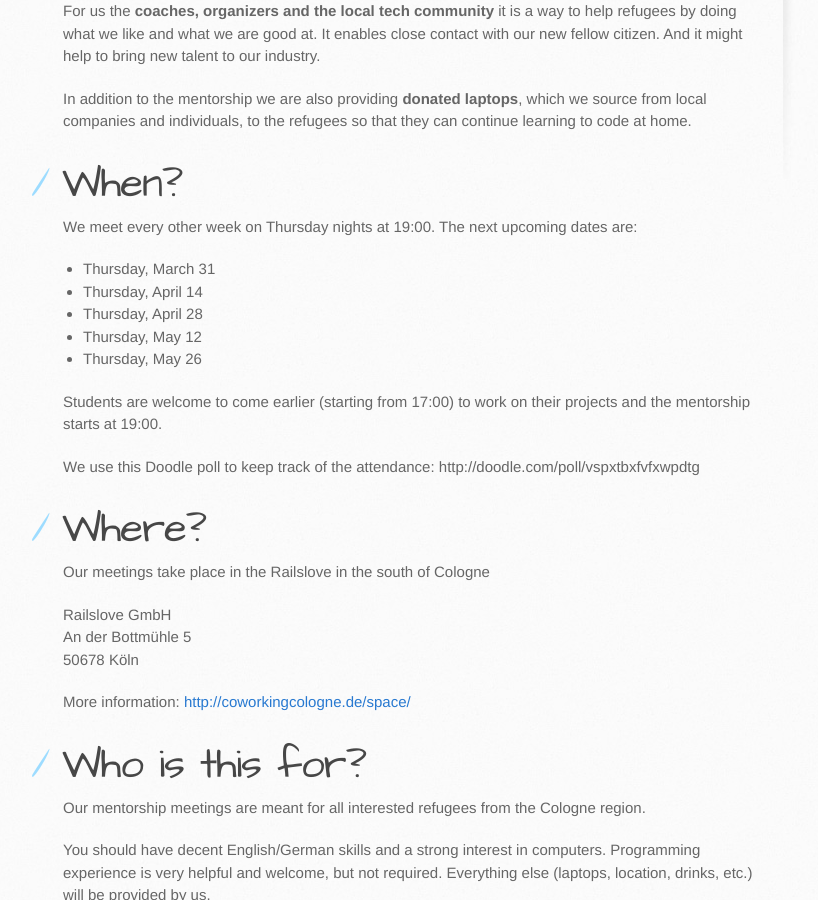
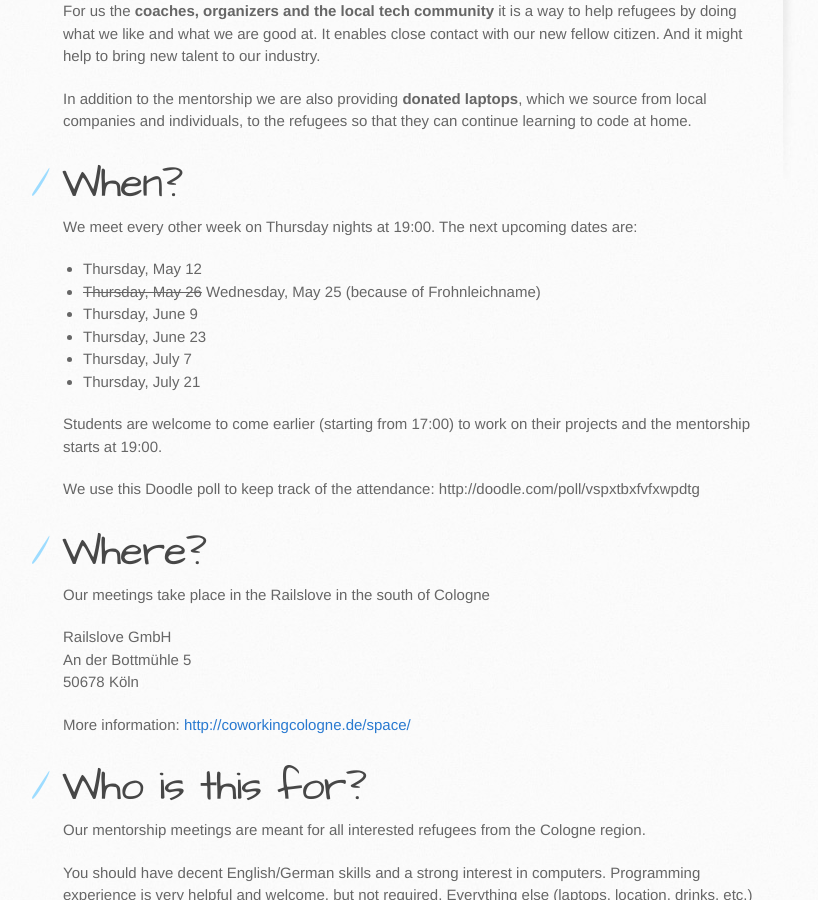
Before and after one commit to colognerb/refugees, a Jekyll site: the page built from en/index.md, in a window 1280 px wide and 900 px high, scrolled down 663 px. Shown: the whole window, without its empty margins (107-925 px from the left). Built offline with Jekyll 4.4.1, drawn with Linux system fonts in a browser that asks for light colours.

Commit message:
Update index.md

```diff
--- a/en/index.md
+++ b/en/index.md
@@ -21,11 +21,12 @@ In addition to the mentorship we are also providing **donated laptops**, which w
 
 We meet every other week on Thursday nights at 19:00.  The next upcoming dates are:
 
-* Thursday, March 31
-* Thursday, April 14
-* Thursday, April 28
 * Thursday, May 12
-* Thursday, May 26
+* ~~Thursday, May 26~~ Wednesday, May 25 (because of Frohnleichname)
+* Thursday, June 9
+* Thursday, June 23
+* Thursday, July 7
+* Thursday, July 21
 
 Students are welcome to come earlier (starting from 17:00) to work on their projects and the mentorship starts at 19:00.
 
```
